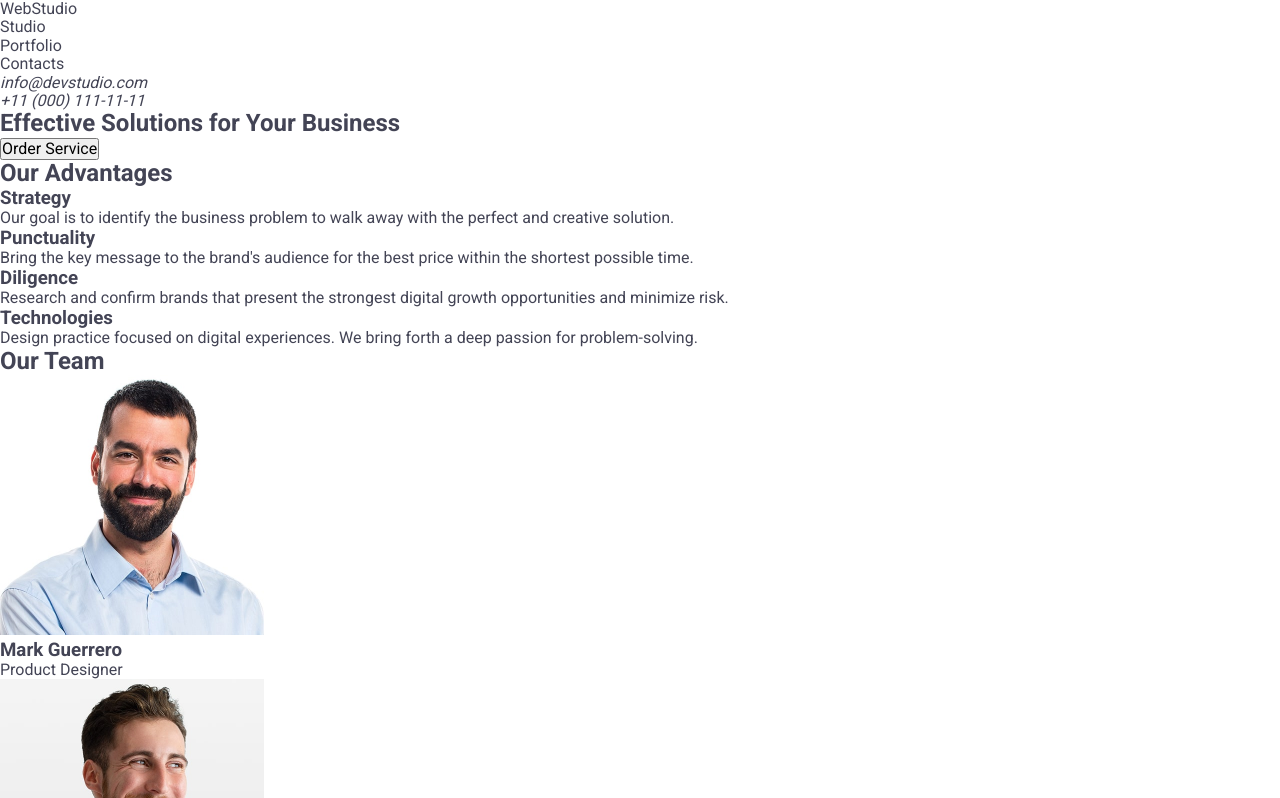
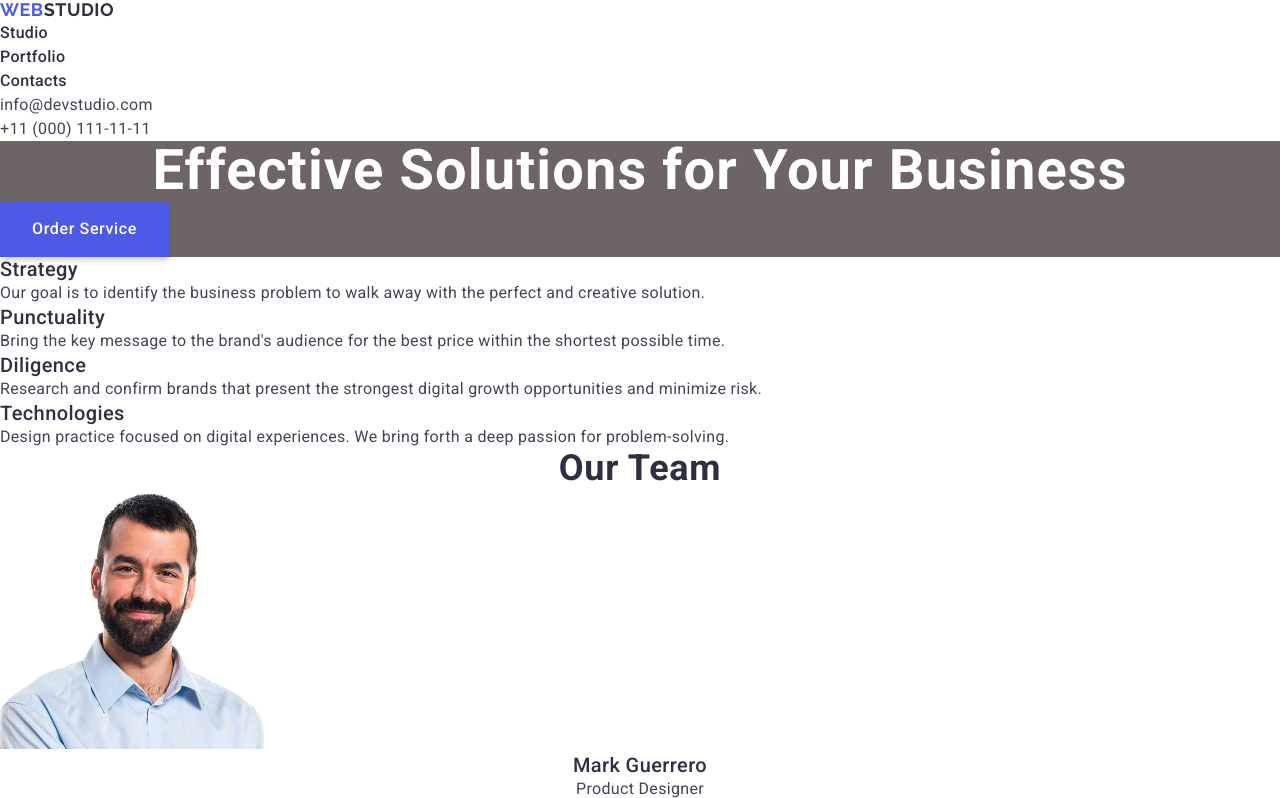
Before and after one commit to allivan2020/goit-markup-hw-02, a plain HTML site: page index.html in a window 1280 px wide. Shown: the top 798 px of the page. Drawn offline with nearby package versions, Linux system fonts and the light colour scheme.

Commit message:
Refactor HTML and CSS structure for improved organization and readability

```diff
--- a/css/style.css
+++ b/css/style.css
@@ -1,3 +1,18 @@
+:root {
+  --second-family: "Raleway", sans-serif;
+  --iris: #4d5ae5;
+  --ocean: #404bbf;
+  --navy-blue: #2e2f42;
+  --green: #31d0aa;
+  --slate: #434455;
+  --light-slate: #8e8f99;
+  --cornflower: #e7e9fc;
+  --cloud: #f4f4fd;
+  --navy-blue-modal: rgba(46, 47, 66, 0.4);
+  --grey: rgba(46, 47, 66, 0.7);
+  --white: #fff;
+  --dairy: #fcfcfc;
+}
 *,
 *::before,
 *::after {
@@ -8,13 +23,14 @@
 body {
   margin: 0;
   padding: 0;
-  font-family: "Roboto", "Raleway", sans-serif;
+  font-family: "Roboto", sans-serif;
   color: #434455;
 }
 a {
   text-decoration: none;
   color: currentColor;
   list-style: none;
+  font-style: normal;
 }
 ul,
 ol {
@@ -32,3 +48,200 @@ p {
   margin: 0;
   padding: 0;
 }
+.visually-hidden {
+  position: absolute;
+  width: 1px;
+  height: 1px;
+  margin: -1px;
+  border: 0;
+  padding: 0;
+  white-space: nowrap;
+  clip-path: inset(100%);
+  clip: rect(0 0 0 0);
+  overflow: hidden;
+}
+/* -------------------HEADER---------------- */
+.header {
+}
+.header-nav {
+}
+.header-logo {
+  font-weight: 700;
+  font-size: 18px;
+  line-height: 1.16;
+  letter-spacing: 0.03em;
+  text-transform: uppercase;
+  color: var(--navy-blue);
+  font-family: var(--second-family);
+}
+.header-span {
+  font-weight: 700;
+  font-size: 18px;
+  line-height: 1.16;
+  letter-spacing: 0.03em;
+  text-transform: uppercase;
+  color: var(--iris);
+}
+.logo-span {
+}
+.header-list {
+}
+.header-item {
+  font-weight: 500;
+  font-size: 16px;
+  line-height: 1.5;
+  letter-spacing: 0.02em;
+  color: var(--navy-blue);
+}
+.header-item:hover,
+.header-item:focus {
+  color: var(--ocean);
+}
+.header-contact {
+}
+.header-contact-list {
+}
+.header-contact-item {
+}
+.header-contact-link {
+  font-weight: 400;
+  font-size: 16px;
+  line-height: 1.5;
+  letter-spacing: 0.02em;
+  color: var(--slate);
+}
+.header-contact-link:hover,
+.header-contact-link:focus {
+  color: var(--ocean);
+}
+/* -------------------HERO---------------- */
+.hero {
+  background-color: #6d6565;
+}
+.hero-title {
+  font-weight: 700;
+  font-size: 56px;
+  line-height: 1.07;
+  letter-spacing: 0.02em;
+  text-align: center;
+  color: var(--white);
+}
+.hero-btn {
+  font-weight: 500;
+  font-size: 16px;
+  line-height: 1.5;
+  letter-spacing: 0.04em;
+  color: var(--white);
+  border: none;
+  border-radius: 4px;
+  width: 169px;
+  height: 56px;
+  box-shadow: 0 4px 4px 0 rgba(0, 0, 0, 0.15);
+  background: var(--iris);
+  cursor: pointer;
+}
+
+.hero-btn:hover,
+.hero-btn:focus {
+  background-color: var(--ocean);
+}
+/* -------------------BENEFITS---------------- */
+.benefits {
+}
+.benefits-list {
+}
+.benefits-item {
+}
+.benefits-title {
+  font-weight: 500;
+  font-size: 20px;
+  line-height: 1.2;
+  letter-spacing: 0.02em;
+  color: var(--navy-blue);
+}
+.benefits-text {
+  font-size: 16px;
+  line-height: 1.5;
+  letter-spacing: 0.02em;
+  color: var(--slate);
+}
+/* -------------------TEAM---------------- */
+.team {
+}
+.team-title {
+  font-weight: 700;
+  font-size: 36px;
+  line-height: 1.11;
+  letter-spacing: 0.02em;
+  text-align: center;
+  color: var(--navy-blue);
+}
+.team-list {
+}
+.team-item {
+}
+.team-card-title {
+  font-weight: 500;
+  font-size: 20px;
+  line-height: 1.2;
+  letter-spacing: 0.02em;
+  text-align: center;
+  color: var(--navy-blue);
+}
+.team-card-text {
+  font-size: 16px;
+  line-height: 1.5;
+  letter-spacing: 0.02em;
+  text-align: center;
+  color: var(--slate);
+}
+/* -------------------GALLERY---------------- */
+.gallery {
+}
+.gallery-title {
+  font-weight: 700;
+  font-size: 36px;
+  line-height: 1.11;
+  letter-spacing: 0.02em;
+  text-align: center;
+  color: var(--navy-blue);
+}
+.gallery-list {
+}
+.gallery-item {
+}
+.gallery-card-title {
+  font-weight: 500;
+  font-size: 20px;
+  line-height: 1.2;
+  letter-spacing: 0.02em;
+  color: var(--navy-blue);
+}
+.gallery-card-text {
+  font-size: 16px;
+  line-height: 1.5;
+  letter-spacing: 0.02em;
+  color: var(--slate);
+}
+/* -------------------FOOTER---------------- */
+.footer {
+  background-color: #2c2a2a;
+}
+.footer-logo {
+  font-family: var(--second-family);
+  font-weight: 700;
+  font-size: 18px;
+  line-height: 1.16;
+  letter-spacing: 0.03em;
+  text-transform: uppercase;
+  color: var(--cloud);
+}
+.footer-span {
+  color: var(--iris);
+}
+.footer-text {
+  font-size: 16px;
+  line-height: 1.5;
+  letter-spacing: 0.02em;
+  color: var(--cloud);
+}
--- a/index.html
+++ b/index.html
@@ -19,24 +19,28 @@
     <link rel="icon" href="./images/LOGO.png" type="image/x-icon" />
   </head>
   <body>
-    <header>
+    <header class="header">
       <nav class="header-nav">
-        <a href="./index.html" class="logo-link"
-          ><span class="logo-color">Web</span>Studio</a
+        <a href="./index.html" class="header-logo"
+          ><span class="header-span">Web</span>Studio</a
         >
-        <ul class="nav-list">
-          <li class="nav-link"><a href="">Studio</a></li>
-          <li class="nav-link"><a href="">Portfolio</a></li>
-          <li class="nav-link"><a href="">Contacts</a></li>
+        <ul class="header-list">
+          <li class="header-item"><a href="">Studio</a></li>
+          <li class="header-item"><a href="">Portfolio</a></li>
+          <li class="header-item"><a href="">Contacts</a></li>
         </ul>
       </nav>
-      <address class="contact-info">
-        <ul class="contact-list">
-          <li class="contact-link">
-            <a href="mailto:info@devstudio.com">info@devstudio.com</a>
+      <address class="header-contact">
+        <ul class="header-contact-list">
+          <li class="header-contact-item">
+            <a href="mailto:info@devstudio.com" class="header-contact-link"
+              >info@devstudio.com</a
+            >
           </li>
-          <li class="contact-link">
-            <a href="tel:+110001111111">+11 (000) 111-11-11</a>
+          <li class="header-contact-item">
+            <a href="tel:+110001111111" class="header-contact-link"
+              >+11 (000) 111-11-11</a
+            >
           </li>
         </ul>
       </address>
@@ -44,121 +48,121 @@
 
     <main>
       <section class="hero">
-        <h1>Effective Solutions for Your Business</h1>
-        <button type="button">Order Service</button>
+        <h1 class="hero-title">Effective Solutions for Your Business</h1>
+        <button type="button" class="hero-btn">Order Service</button>
       </section>
-      <section>
-        <h2>Our Advantages</h2>
-        <ul>
-          <li>
-            <h3>Strategy</h3>
-            <p>
+      <section class="benefits">
+        <h2 class="visually-hidden">Our Benefits</h2>
+        <ul class="benefits-list">
+          <li class="benefits-item">
+            <h3 class="benefits-title">Strategy</h3>
+            <p class="benefits-text">
               Our goal is to identify the business problem to walk away with the
               perfect and creative solution.
             </p>
           </li>
-          <li>
-            <h3>Punctuality</h3>
-            <p>
+          <li class="benefits-item">
+            <h3 class="benefits-title">Punctuality</h3>
+            <p class="benefits-text">
               Bring the key message to the brand's audience for the best price
               within the shortest possible time.
             </p>
           </li>
-          <li>
-            <h3>Diligence</h3>
-            <p>
+          <li class="benefits-item">
+            <h3 class="benefits-title">Diligence</h3>
+            <p class="benefits-text">
               Research and confirm brands that present the strongest digital
               growth opportunities and minimize risk.
             </p>
           </li>
-          <li>
-            <h3>Technologies</h3>
-            <p>
+          <li class="benefits-item">
+            <h3 class="benefits-title">Technologies</h3>
+            <p class="benefits-text">
               Design practice focused on digital experiences. We bring forth a
               deep passion for problem-solving.
             </p>
           </li>
         </ul>
       </section>
-      <section>
-        <h2>Our Team</h2>
-        <ul>
-          <li>
+      <section class="team">
+        <h2 class="team-title">Our Team</h2>
+        <ul class="team-list">
+          <li class="team-item">
             <img
               src="/images/img.jpg"
               alt="product-designer"
               width="264"
               height="260"
             />
-            <h3>Mark Guerrero</h3>
-            <p>Product Designer</p>
+            <h3 class="team-card-title">Mark Guerrero</h3>
+            <p class="team-card-text">Product Designer</p>
           </li>
-          <li>
+          <li class="team-item">
             <img
               src="/images/img-4.jpg"
               alt="frontend-eveloper"
               width="264"
               height="260"
             />
-            <h3>Tom Ford</h3>
-            <p>Frontend Developer</p>
+            <h3 class="team-card-title">Tom Ford</h3>
+            <p class="team-card-text">Frontend Developer</p>
           </li>
-          <li>
+          <li class="team-item">
             <img
               src="/images/img-2.jpg"
               alt="marketing"
               width="264"
               height="260"
             />
-            <h3>Camila Garcia</h3>
-            <p>Marketing</p>
+            <h3 class="team-card-title">Camila Garcia</h3>
+            <p class="team-card-text">Marketing</p>
           </li>
-          <li>
+          <li class="team-item">
             <img
               src="/images/img-3.jpg"
               alt="ui-designer"
               width="264"
               height="260"
             />
-            <h3>Daniel Wilson</h3>
-            <p>UI Designer</p>
+            <h3 class="team-card-title">Daniel Wilson</h3>
+            <p class="team-card-text">UI Designer</p>
           </li>
         </ul>
       </section>
-      <section>
-        <h2>Our Portfolio</h2>
-        <ul>
-          <li>
+      <section class="gallery">
+        <h2 class="gallery-title">Our Portfolio</h2>
+        <ul class="gallery-list">
+          <li class="gallery-item">
             <img
               src="./images/img-11.jpg"
               alt="Banking App"
               width="360"
               height="300"
             />
-            <h3>Banking App</h3>
-            <p>App</p>
+            <h3 class="gallery-card-title">Banking App</h3>
+            <p class="gallery-card-text">App</p>
           </li>
-          <li>
+          <li class="gallery-item">
             <img
               src="./images/img-12.jpg"
               alt="Cashless Payment"
               width="360"
               height="300"
             />
-            <h3>Cashless Payment</h3>
-            <p>Marketing</p>
+            <h3 class="gallery-card-title">Cashless Payment</h3>
+            <p class="gallery-card-text">Marketing</p>
           </li>
-          <li>
+          <li class="gallery-item">
             <img
               src="./images/img-13.jpg"
               alt="Meditation App"
               width="360"
               height="300"
             />
-            <h3>Meditation App</h3>
-            <p>App</p>
+            <h3 class="gallery-card-title">Meditation App</h3>
+            <p class="gallery-card-text">App</p>
           </li>
-          <li>
+          <li class="gallery-item">
             <img
               src="./images/img-14.jpg"
               alt="Taxi Service"
@@ -166,35 +170,37 @@
               height="300"
             />
             <h3>Taxi Service</h3>
-            <p>Marketing</p>
+            <p class="gallery-card-text">Marketing</p>
           </li>
-          <li>
+          <li class="gallery-item">
             <img
               src="./images/img-15.jpg"
               alt="Screen Illustrations"
               width="360"
               height="300"
             />
-            <h3>Screen Illustrations</h3>
-            <p>Design</p>
+            <h3 class="gallery-card-title">Screen Illustrations</h3>
+            <p class="gallery-card-text">Design</p>
           </li>
-          <li>
+          <li class="gallery-item">
             <img
               src="./images/img-16.jpg"
               alt="Online Courses"
               width="360"
               height="300"
             />
-            <h3>Online Courses</h3>
-            <p>Marketing</p>
+            <h3 class="gallery-card-title">Online Courses</h3>
+            <p class="gallery-card-text">Marketing</p>
           </li>
         </ul>
       </section>
     </main>
 
-    <footer>
-      <a href="./index.html">WebStudio</a>
-      <p>
+    <footer class="footer">
+      <a href="./index.html" class="footer-logo"
+        ><span class="footer-span">Web</span>Studio</a
+      >
+      <p class="footer-text">
         Increase the flow of customers and sales for your business with digital
         marketing & growth solutions.
       </p>
```
Also changed, not shown: 1 other file.
